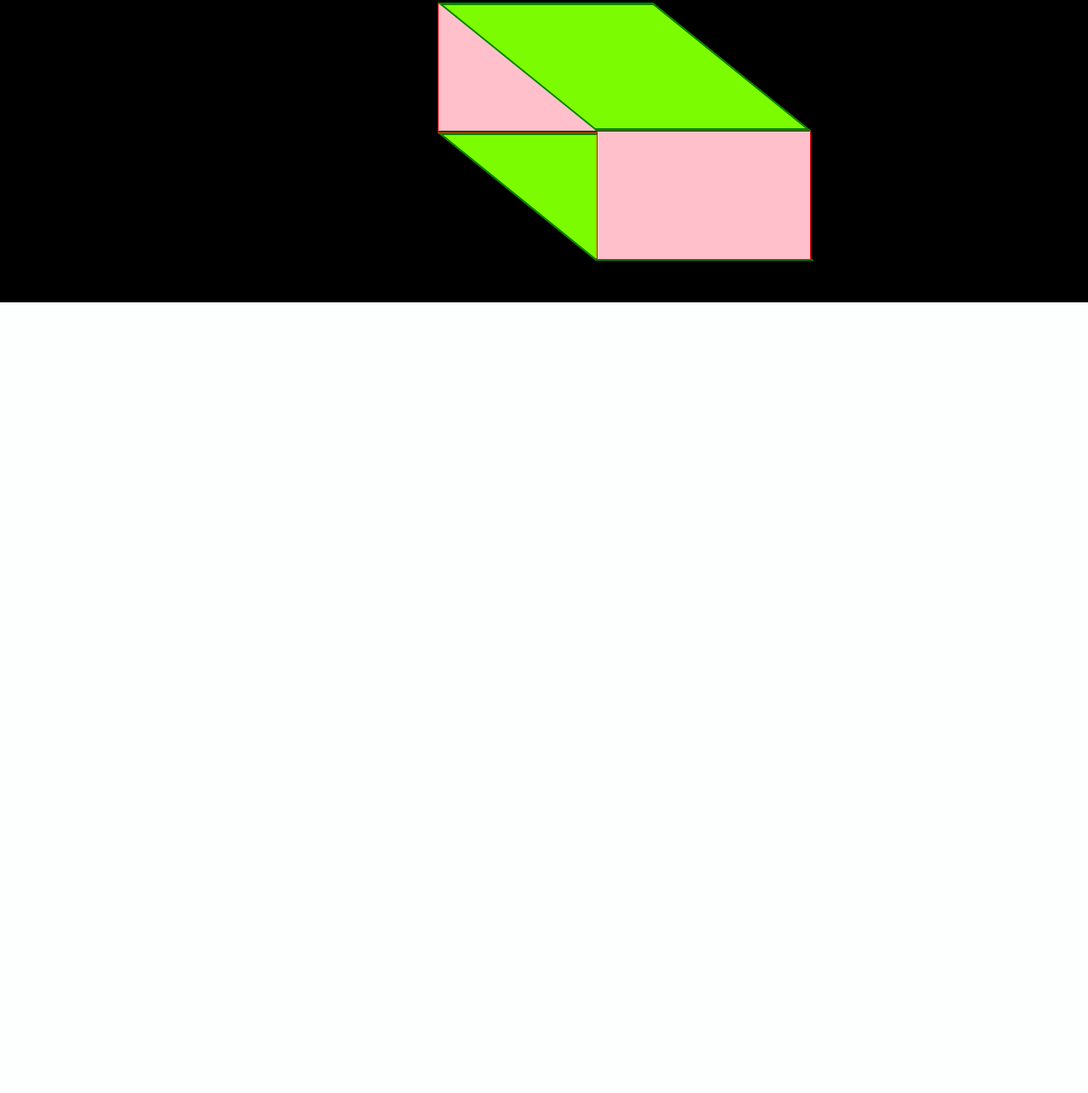
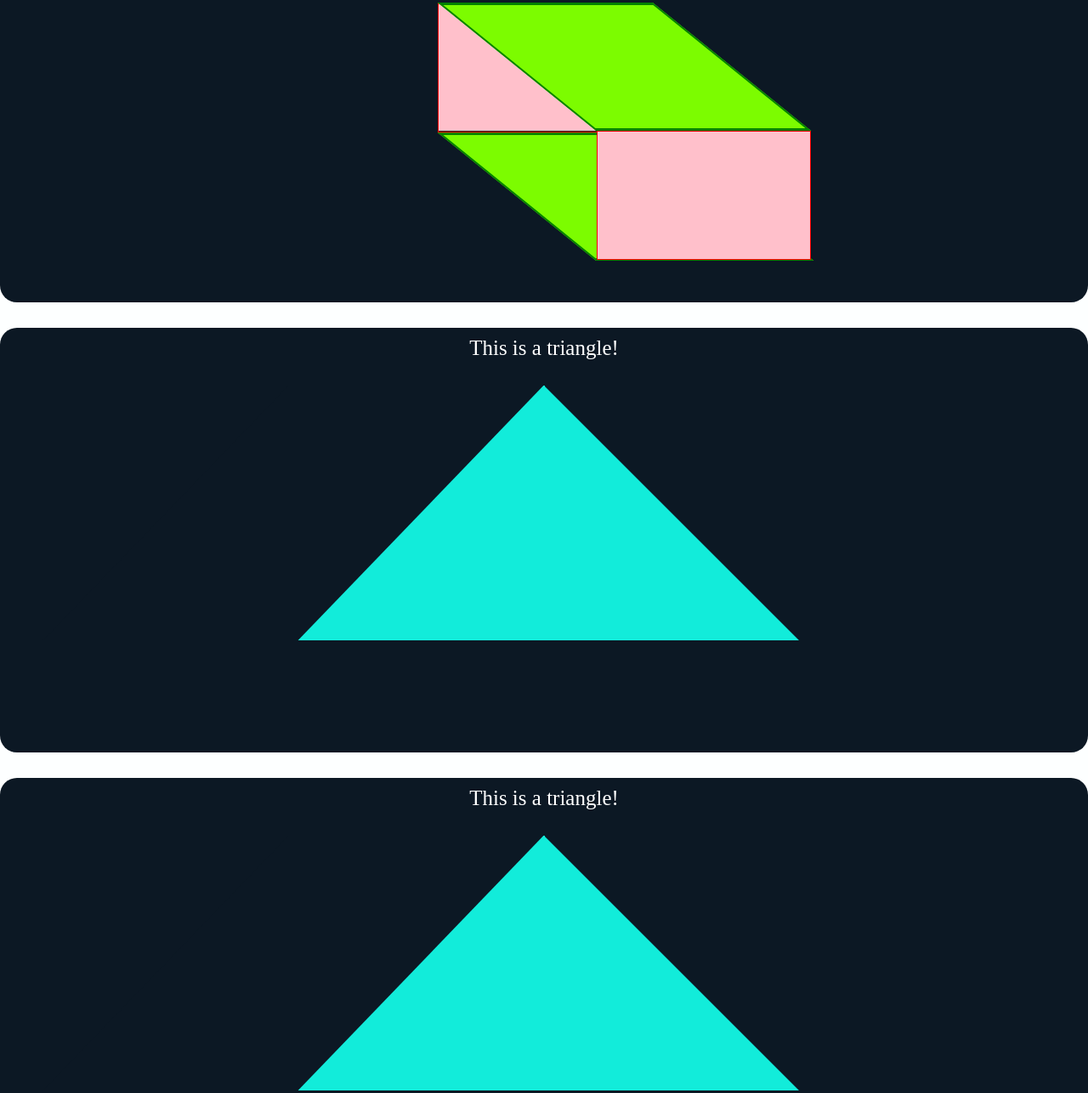
Before and after one commit to frizz2348/shapes_making, a plain HTML site: page index/index.html in a window 1280 px wide. Shown: the part 501-1788 px from the top of the page at 85% size. Before the commit the page ends 887 px from the top, so only its background shows below. Drawn offline with Linux system fonts and the light colour scheme.

Commit message:
Done with the Triangular shape

```diff
--- a/index/index.html
+++ b/index/index.html
@@ -16,12 +16,27 @@
     <div class="container">
         <p>This is a box!</p>
         <div class="box">
-            <div class="sp"></div>
-            <div class="sp2"></div>
-            <div class="sp3"></div>
+            <div class="bx1"></div>
+            <div class="bx2"></div>
+            <div class="bx3"></div>
         </div>
     </div>
 
+    <div class="container">
+        <p>This is a triangle!</p>
+        <div class="triangle">
+            <div class="tr1"></div>
+            <div class="tr2"></div>
+        </div>
+    </div>
+
+    <div class="container">
+        <p>This is a triangle!</p>
+        <div class="triangle">
+            <div class="tr1"></div>
+            <div class="tr2"></div>
+        </div>
+    </div>
 </body>
 </html>
 </html>
--- a/index/style.scss
+++ b/index/style.scss
@@ -6,6 +6,7 @@
 $font-weights: 700;
 $text-size: 25px;
 $text-color: white;
+$bg-color: rgb(12, 24, 36);
 
 h1 {
     text-align: center;
@@ -17,10 +18,11 @@ body {
 }
 
 .container {
-    background-color: black;
+    background-color: $bg-color;
     height: 500px;
     padding: 40px auto;
     margin-bottom: 30px;
+    border-radius: 20px;
     p {
         margin: 20px;
         padding: 10px;
@@ -36,7 +38,7 @@ body {
     margin:50px auto;
 }
 
-.sp {
+.bx1 {
     border: 1px solid red;
     height: 150px;
     width: 250px;
@@ -44,7 +46,7 @@ body {
     position: relative;
 }
 
-.sp {
+.bx1 {
     &:before {
         position: absolute;
         content: '';
@@ -60,7 +62,7 @@ body {
 }
 
 
-.sp2 {
+.bx2 {
     border: 3px solid green;
     height: 145px;
     width: 247px;
@@ -70,7 +72,7 @@ body {
     background-color: lawngreen;
 }
 
-.sp3 {
+.bx3 {
     border: 3px solid green;
     height: 145px;
     width: 250px;
@@ -79,3 +81,48 @@ body {
     transform: skewX(51deg);
     background-color: lawngreen;
 }
+
+.triangle {
+    height: 300px;
+    width: 300px;
+    margin: auto;
+}
+
+.tr1 {
+        background-color: rgb(18, 236, 218);
+        height: 300px;
+        width: 300px;
+        transform: skewX(-45deg);
+        position: relative;
+        &:before {
+            position: absolute;
+            content: '';
+            left: 0;
+            top: 0;
+            height: 100%;
+            width: 100%;
+            margin-left: 151px;
+            background-color: $bg-color;
+            transform: skewX(45deg);
+        }
+}
+
+.tr2 {
+    background-color: rgb(18, 236, 218);
+    height: 300px;
+    width: 300px;
+    transform: skewX(45deg);
+    margin-top: -300px;
+    position: relative;
+    &:after {
+        position: absolute;
+        content: '';
+        left: 0;
+        top: 0;
+        height: 100%;
+        width: 100%;
+        margin-left: -295px;
+        background-color: #0c1824;
+        transform: skewX(-63deg);
+    }
+}
```
Also changed, not shown: index/style.css, 1 other file.
